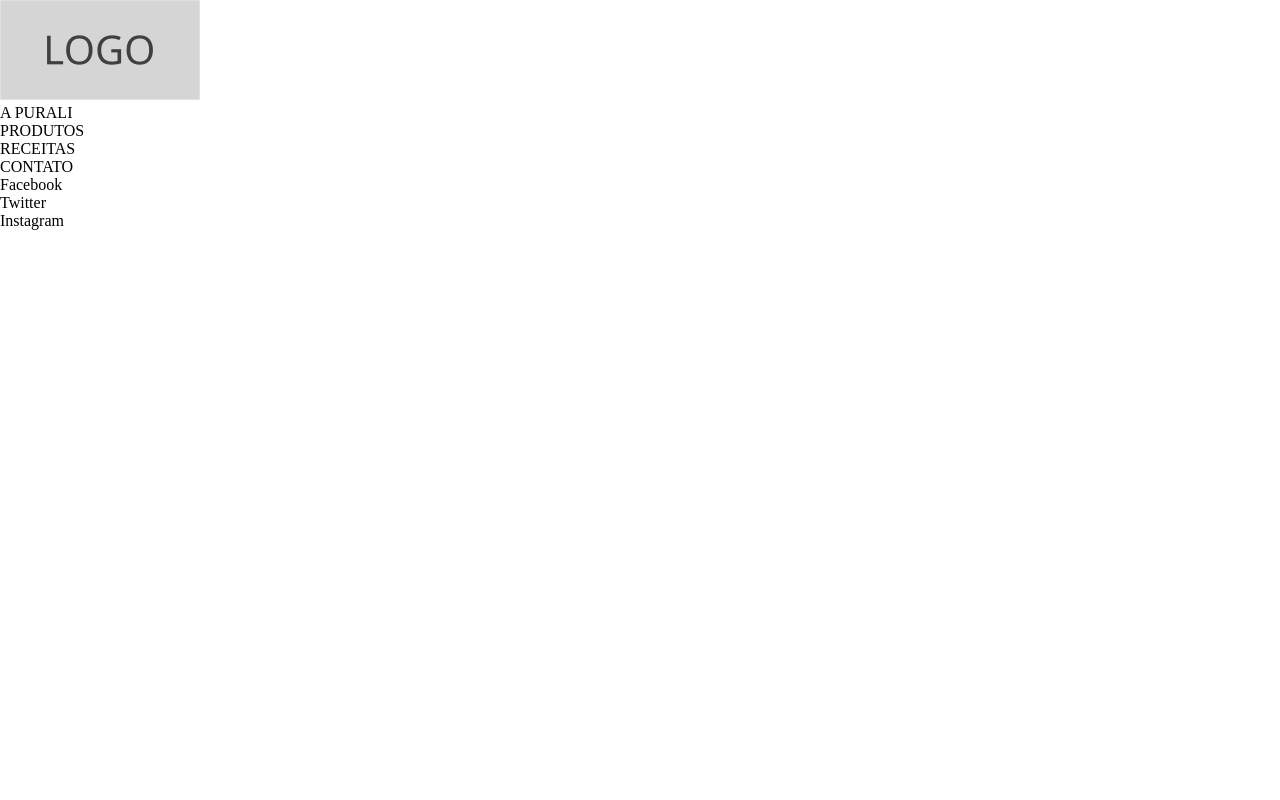
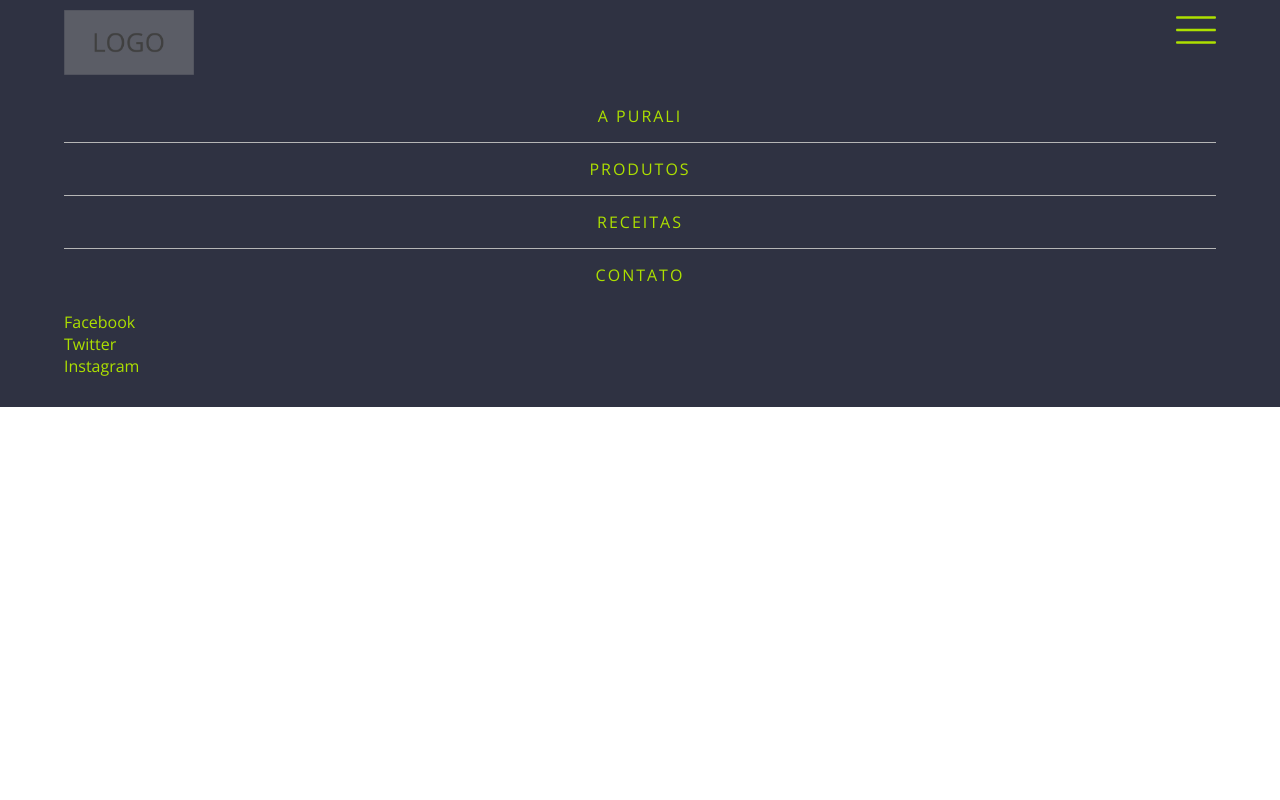
Before and after one commit to JulioVMelo/purali, a WordPress theme: template index.php in a window 1280 px wide. Run offline with PHP 8.4 and a stand-in for WordPress, Linux system fonts and the light colour scheme; the site name, menu and one post (Sample post) are stand-ins, and other content is empty; some libraries are stand-ins or nearby versions.

Commit message:
first commit

```diff
--- /dev/null
+++ b/functions.php
@@ -0,0 +1,13 @@
+<?php
+
+    function add_scripts(){
+		wp_enqueue_style('style', get_stylesheet_directory_uri().'/style.css');
+
+		wp_deregister_script( 'jquery' );
+		wp_register_script('jquery', get_stylesheet_directory_uri().'/assets/js/jquery-2.2.3.min.js');
+
+		wp_enqueue_script( 'jquery' );
+		wp_enqueue_script( 'main', get_stylesheet_directory_uri().'/assets/js/main.js');
+	}
+    add_action('wp_enqueue_scripts','add_scripts');
+?>
--- a/header.php
+++ b/header.php
@@ -10,8 +10,7 @@
 
         <meta name="viewport" content="width=device-width, initial-scale=1">
 
-        <link rel="stylesheet" href="style.css">
-
+        <link href="https://fonts.googleapis.com/css?family=Open+Sans:400,400i,700,700i" rel="stylesheet">
     </head>
         <div class="container">
             <header>
@@ -19,6 +18,10 @@
                     <div class="logo">
                         <img src="<?php echo get_stylesheet_directory_uri(); ?>/logopurali.png">
                     </div>
+                    <div class="btn-mobile">
+                        <img src="<?php echo get_stylesheet_directory_uri(); ?>/menu.svg">
+                    </div>
+                    <div class="clearfix"></div>
                     <div class="menu">
                         <nav>
                             <ul>
--- a/style.css
+++ b/style.css
@@ -8,6 +8,8 @@
     License: Creative Commons 3.0
     License URI: http://creativecommons.org/licenses/by/3.0
 */
+
+/* Start Reset */
 
 *{
     margin: 0;
@@ -30,3 +32,75 @@ iframe['style']{
 ul{
 	list-style:none;
 }
+
+/* End Reset */
+
+/* Start Default */
+
+.container{
+    width:100%;
+}
+body{
+    font-size: 62.5%;
+    font-family: 'Open Sans', sans-serif;
+}
+.clearfix{
+    clear:both;
+}
+
+/* End Default */
+
+/* Start Header */
+
+header{
+    background-color: #2f3242;
+    font-size:1.6em;
+    color:#ade000;
+}
+
+header .content {
+    width:90%;
+    margin:0 auto;
+    padding-top:10px;
+}
+
+header .content .logo img{
+    width:130px;
+}
+
+header .content .logo{
+    float: left;
+}
+
+header .content .btn-mobile{
+    float: right;
+}
+
+header .content .btn-mobile img{
+    width:40px;
+}
+
+header nav{
+    margin-bottom:10px;
+}
+
+header .content  .menu{
+    padding-top:15px;
+    text-align: center;
+}
+
+header .content .menu nav ul li{
+    padding-bottom:15px;
+    padding-top:15px;
+    border-bottom:1px solid #b6b6b6;
+    letter-spacing: 2px;
+}
+header .content .menu nav ul li:last-of-type{
+    border-bottom:none;
+}
+
+header .content .social{
+    padding-bottom:30px;
+}
+
+/* End Header */
```
Also changed, not shown: menu.svg (added).
